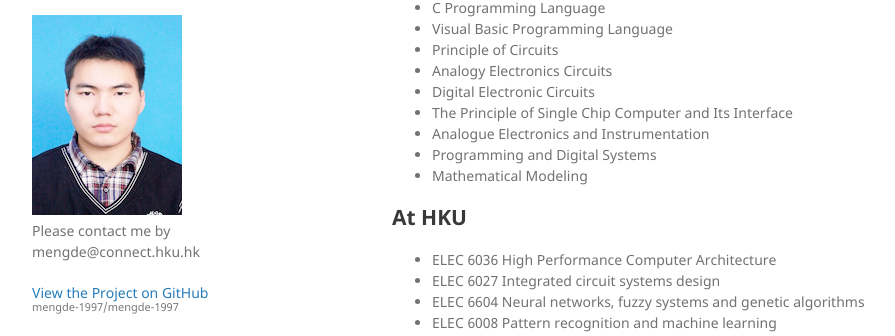
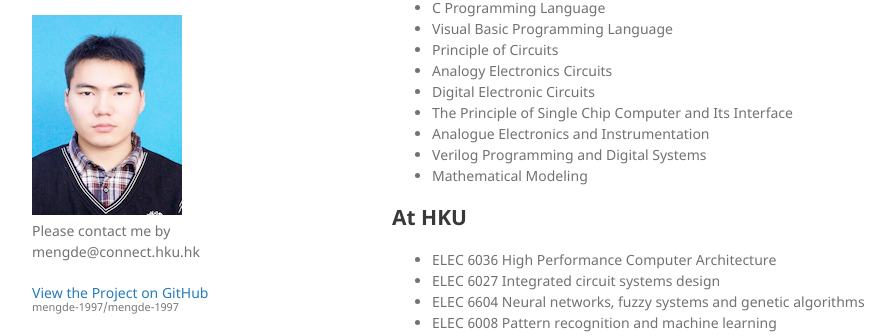
Before and after one commit to mengde-1997/mengde-1997, a Jekyll site: the page built from cxchen.md, in a window 1280 px wide. Shown: the part 125-461 px from the top of the page, without its empty margins (178-1073 px from the left). Built offline with Jekyll 4.4.1, drawn with Linux system fonts in a browser that asks for light colours; our own code applies the rules of GitHub Pages for plain Markdown files.

Commit message:
Update cxchen.md

```diff
--- a/cxchen.md
+++ b/cxchen.md
@@ -11,7 +11,7 @@ layout: default
 * Digital Electronic Circuits
 * The Principle of Single Chip Computer and Its Interface
 * Analogue Electronics and Instrumentation
-* Programming and Digital Systems
+* Verilog Programming and Digital Systems
 * Mathematical Modeling
 
 ## At HKU
```
